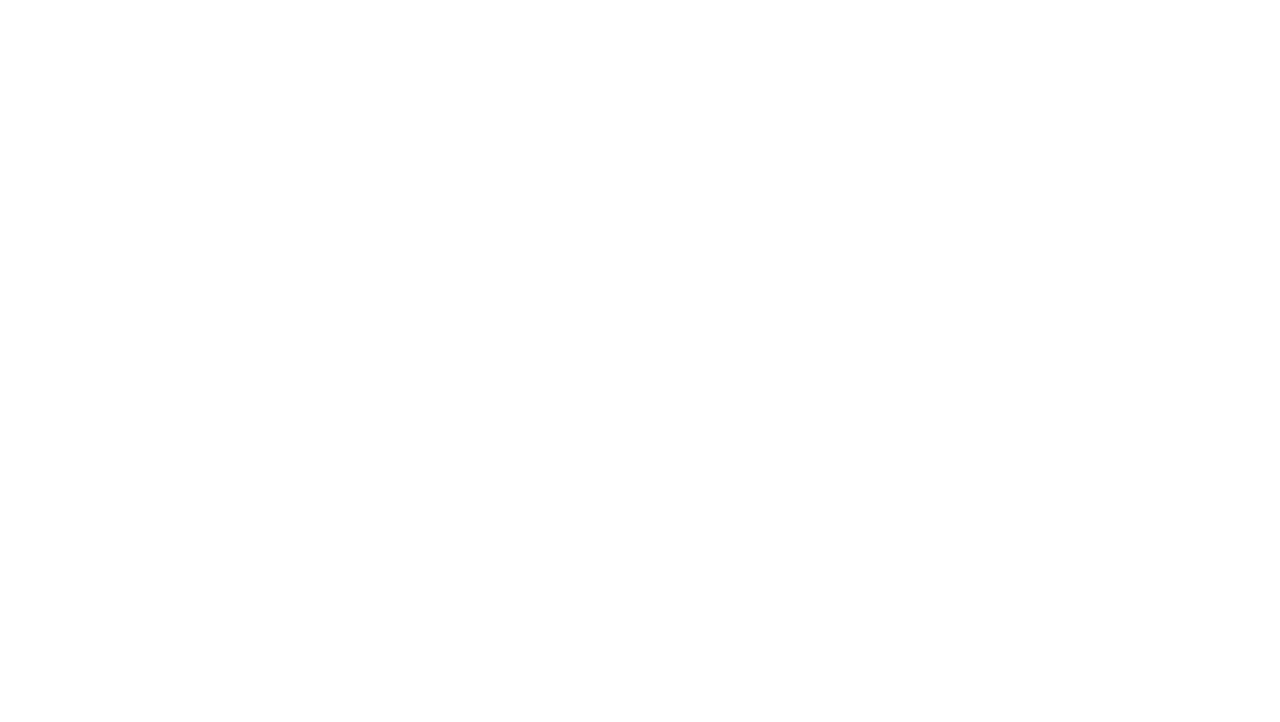
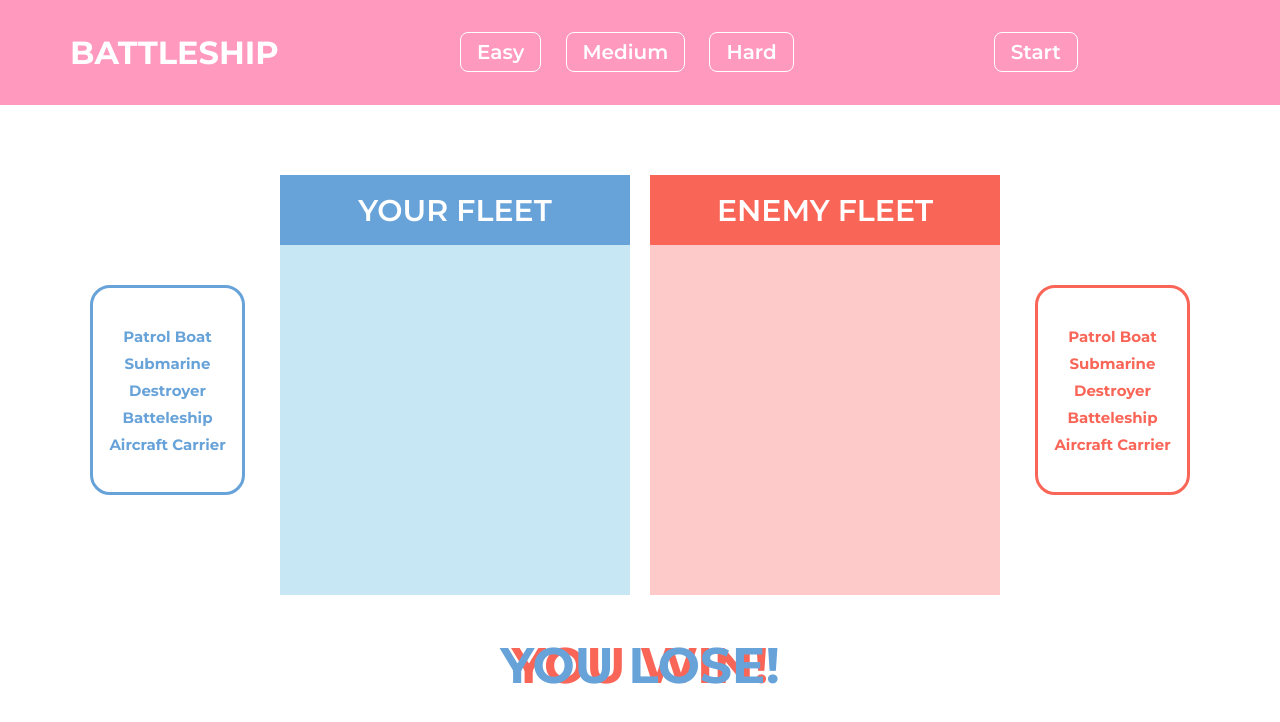
Before and after one commit to Minchh/BattleShip-LoopyTeam, a website built with Vite: page index.html in a window 1280 px wide. Built offline with nearby package versions, Linux system fonts and the light colour scheme.

Commit message:
Add HTML and CSS files

```diff
--- a/index.html
+++ b/index.html
@@ -1,14 +1,95 @@
 <!DOCTYPE html>
 <html lang="en">
-  <head>
-    <meta charset="UTF-8" />
-    <link rel="icon" type="image/svg+xml" href="/vite.svg" />
-    <meta name="viewport" content="width=device-width, initial-scale=1.0" />
-    <title>Vite App</title>
-    <link rel="stylesheet" href="/style.css" />
-  </head>
 
-  <body>
-    <script type="module" src="./src/main.js"></script>
-  </body>
+<head>
+    <meta charset="UTF-8">
+    <meta name="viewport" content="width=device-width, initial-scale=1.0">
+    <title>BATTLESHIP: LOOPY TEAM</title>
+    <link rel="stylesheet" type="text/css" href="/style.css">
+    <link href="https://fonts.googleapis.com/css2?family=Montserrat:ital,wght@0,100..900;1,100..900&display=swap" rel="stylesheet">
+</head>
+
+<body> <div class="main">
+    <div class="navigation">
+        <h1 id="nav-title">BATTLESHIP</h1>
+
+        <div class="nav-mode">
+            <button class="mode-button" id="mode-easy">Easy</button>
+            <button class="mode-button" id="mode-medium">Medium</button>
+            <button class="mode-button" id="mode-hard">Hard</button>
+        </div>
+
+        <div class="nav-start">
+            <button id="start">Start</button>
+        </div>
+    </div>
+
+
+    <div class="content">
+        <div class="box-sidebar">
+        <!-- SHIP-PLACING SIDEBAR-->
+            <div class="place-ship-sidebar hidden-place">
+                <div class="place-your-ships">
+                    <h2 id="place-your-ships-text">PLACE YOUR SHIPS</h2>
+                </div>
+
+                <ul class="ship-choosing">
+                    <li class="ship-choose" id="place-ship-2">Patrol Boat</li>
+                    <l1 class="ship-choose" id="place-ship-3a">Submarine</l1>
+                    <li class="ship-choose" id="place-ship-3b">Destroyer</li>
+                    <l1 class="ship-choose" id="place-ship-4">Batteleship</l1>
+                    <li class="ship-choose" id="place-ship-5">Aircraft Carrier</li>
+                </ul>
+
+                <button id="rotate-button">ROTATE</button>
+                <button id="place-randomly-button">PLACE RANDOMLY</button>
+            </div>
+
+        <!-- COUNTING SIDEBAR-->
+            <div class="count-sidebar-player hidden-count">
+                <ul class="ship-count">
+                    <li id="count-player-2">Patrol Boat</li>
+                    <l1 id="count-player-3a">Submarine</l1>
+                    <li id="count-player-3b">Destroyer</li>
+                    <l1 id="count-player-4">Batteleship</l1>
+                    <li id="count-player-5">Aircraft Carrier</li>
+                </ul>
+            </div>
+
+            <div class="count-sidebar-ai hidden-count">
+                <ul class="ship-count">
+                    <li id="count-ai-2">Patrol Boat</li>
+                    <l1 id="count-ai-3a">Submarine</l1>
+                    <li id="count-ai-3b">Destroyer</li>
+                    <l1 id="count-ai-4">Batteleship</l1>
+                    <li id="count-ai-5">Aircraft Carrier</li>
+                </ul>
+            </div>
+        </div>
+
+        <!-- FLEET -->
+        <div class="player-fleet">
+            <h3 id="your-fleet">YOUR FLEET</h3>
+            <div class="player-fleet-box">
+                <div class="player-fleet-grid"></div>
+            </div>
+        </div>
+
+        <div class="ai-fleet">
+            <h3 id="enemy-fleet">ENEMY FLEET</h3>
+            <div class="ai-fleet-box">
+                <div class="ai-fleet-grid"></div>
+            </div>
+        </div>
+    </div>
+
+    <div class="footer">
+         <!-- WIN/LOSE MESSAGE-->
+         <div class="message">
+            <h4 id="win-message">YOU WIN!</h4>
+            <h4 id="lose-message">YOU LOSE!</h4>
+         </div>
+    </div>
+</div> </body>
+
 </html>
--- a/public/style.css
+++ b/public/style.css
@@ -0,0 +1,242 @@
+* {
+    margin: 0;
+    padding: 0;
+    box-sizing: border-box;
+    font-family:  "Montserrat", sans-serif;
+}
+
+body {
+    width: 1280px;
+    margin: 0 auto;
+    background-color: #FEC9C9;
+}
+
+.main {
+    background-color: white;
+    height: 100vh;
+}
+
+.content {
+    display: flex;
+}
+
+.hidden-place {
+    visibility: hidden;
+}
+
+.box-sidebar {
+    position: relative;
+}
+
+/* --------------------- NAVIGATION --------------------- */
+.navigation {
+    height: 105px;
+    display: flex;
+    background: #FF99BE;
+}
+
+#nav-title {
+    padding-left: 70px;
+    display: flex;
+    width: 280px;
+    height: 105px;
+    flex-direction: column;
+    justify-content: center;
+    flex-shrink: 0;
+    color: white;
+}
+
+.mode-button, #start{
+    cursor: pointer;
+    height: 40px;
+    margin-top: 32px;
+    margin-left: 20px;
+    padding: 0px 16px;
+    border-radius: 8px;
+    border: 1px solid #FFF;
+    background: #FF99BE;
+    color: #FFF;
+    font-size: 20px;
+    font-weight: 600;
+    line-height: 30px;
+}
+
+#mode-easy {
+    margin-left: 180px;
+    margin-right: auto;
+}
+
+#start {
+    margin-right: 135px;
+    margin-left: 200px;
+}
+
+.mode-button:hover, #start:hover {
+    background: #FEC9C9;
+}
+
+#start {
+    margin-right: 150px;
+}
+
+/* --------------------- SHIP PLACING SIDEBAR --------------------- */
+.place-ship-sidebar {
+    position: absolute;
+    margin-top: 70px;
+    margin-left: 90px;
+    width: 155px;
+    height: 420px;
+    border-radius: 5px;
+    background: #C8E7F5;
+}
+
+.place-your-ships {
+    padding-top: 20px;
+}
+
+#place-your-ships-text {
+    padding-left: 15px;
+    padding-right: 15px;
+    display: flex;
+    width: 155px;
+    height: 29px;
+    flex-direction: column;
+    justify-content: center;
+    color: #4685B9;
+    text-align: center;
+    font-size: 15px;
+    font-style: normal;
+    font-weight: 400;
+}
+
+.ship-choosing {
+    list-style: none;
+    display: flex;
+    width: 155px;
+    height: 221px;
+    flex-direction: column;
+    justify-content: center;
+    color: #4685B9;
+    text-align: center;
+    font-size: 15px;
+    font-style: normal;
+    line-height: 200%;
+}
+
+.ship-choose {
+    cursor: pointer;
+}
+
+.ship-choose:hover {
+    font-weight: 700;
+}
+
+#rotate-button, #place-randomly-button {
+    cursor: pointer;
+    margin: 0 auto;
+    display: flex;
+    width: 120px;
+    height: 50px;
+    padding: 0px 16px;
+    justify-content: center;
+    align-items: center;
+    gap: 8px;
+    border-radius: 10px;
+    border: 0px solid #FFF;
+    background: #67A3D9;
+    color: #FFF;
+    text-align: center;
+    font-size: 15px;
+    font-weight: 600;
+}
+
+#place-randomly-button {
+    height: 62px;
+    margin-top: 20px;
+}
+
+#rotate-button:hover, #place-randomly-button:hover {
+    background: #FF99BE;
+}
+
+/* --------------------- COUNTING SIDEBAR --------------------- */
+.count-sidebar-ai, .count-sidebar-player {
+    position: absolute;
+    display: flex;
+    margin-top: 180px;
+    margin-left: 90px;
+    width: 155px;
+    height: 210px;
+    flex-direction: column;
+    justify-content: center;
+    color: #67A3D9;
+    text-align: center;
+    font-size: 15px;
+    font-weight: 700;
+    border: solid #67A3D9;
+    border-radius: 20px;
+}
+
+.ship-count {
+    list-style: none;
+    line-height: 180%;
+}
+
+.count-sidebar-ai {
+    margin-left: 1035px;
+    color: #F96658;
+    border: solid #F96658;
+}
+
+/* --------------------- FLEET --------------------- */
+#your-fleet, #enemy-fleet {
+    display: flex;
+    margin-top: 70px;
+    margin-left: 280px;
+    width: 350px;
+    height: 70px;
+    flex-direction: column;
+    justify-content: center;
+    background-color: #67A3D9;
+    color: #FFF;
+    text-align: center;
+    font-family: Montserrat;
+    font-size: 30px;
+    font-style: normal;
+    font-weight: 600;
+    line-height: normal;
+}
+
+#enemy-fleet {
+    background-color: #F96658;
+    margin-left: 20px;
+}
+
+.player-fleet-box, .ai-fleet-box {
+    width: 350px;
+    height: 350px;
+    margin-left: 280px;
+    background-color: #C8E7F5;
+}
+
+.ai-fleet-box {
+    margin-left: 20px;
+    background-color: #FEC9C9;
+}
+
+/* --------------------- MESSAGE --------------------- */
+#win-message, #lose-message {
+    margin-top: 40px;
+    width: 1280px;
+    height: 80px;
+    font-size: 50px;
+    font-style: normal;
+    font-weight: 700;
+    position: absolute;
+    color:#F96658;
+    text-align: center;
+}
+
+#lose-message {
+    color:#67A3D9
+}
```
